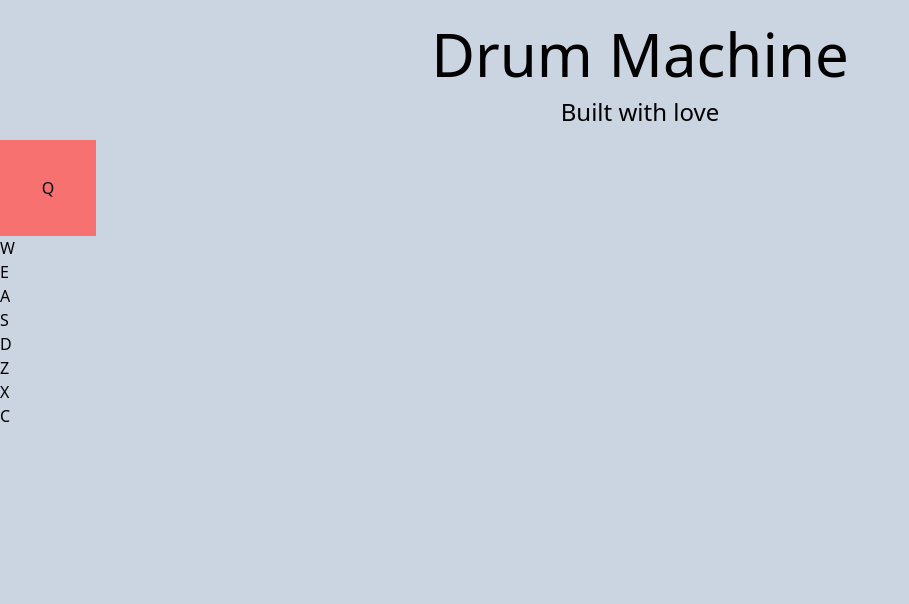
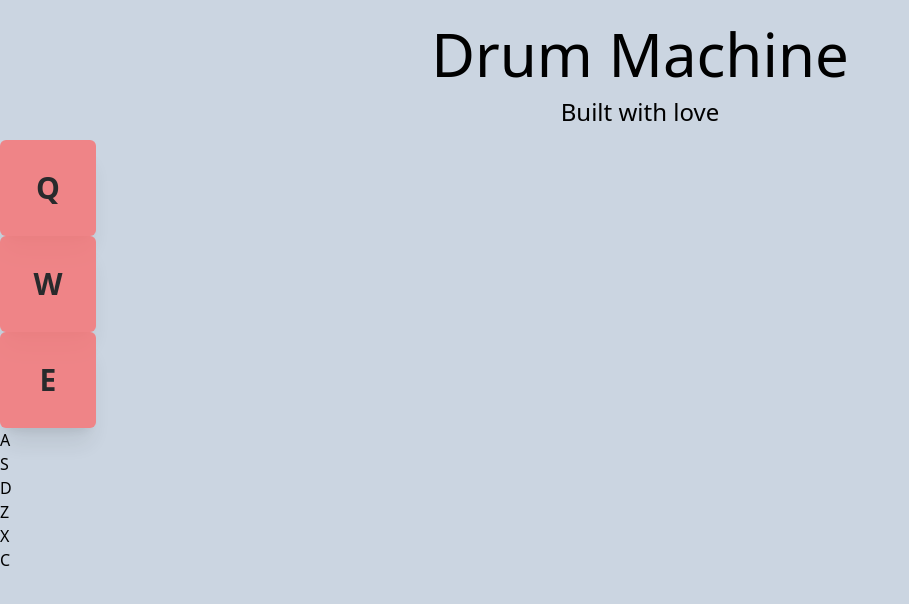
Before and after one commit to RinKhimera/drum-project, a Next.js app: page / in a window 1280 px wide. Shown: the top 604 px of the page, without its empty margins (0-909 px from the left). Built offline with nearby package versions, Linux system fonts and the light colour scheme.

Commit message:
Update index.tsx

```diff
--- a/pages/index.tsx
+++ b/pages/index.tsx
@@ -16,15 +16,21 @@ const Home: NextPage = () => {
       <div id="drum-machine">
         <div id="display"></div>
         <div
-          className="drum-pad w-24 h-24 flex justify-center items-center bg-red-400"
+          className="drum-pad text-3xl font-bold w-24 h-24 flex justify-center items-center rounded-md shadow-xl opacity-80 hover:opacity-100 bg-red-400"
           id="Heater 1"
         >
           Q
         </div>
-        <div className="drum-pad" id="Heater 2">
+        <div
+          className="drum-pad text-3xl font-bold w-24 h-24 flex justify-center items-center rounded-md shadow-xl opacity-80 hover:opacity-100 bg-red-400"
+          id="Heater 2"
+        >
           W
         </div>
-        <div className="drum-pad" id="Heater 3">
+        <div
+          className="drum-pad text-3xl font-bold w-24 h-24 flex justify-center items-center rounded-md shadow-xl opacity-80 hover:opacity-100 bg-red-400"
+          id="Heater 3"
+        >
           E
         </div>
         <div className="drum-pad" id="Heater 4">
```
